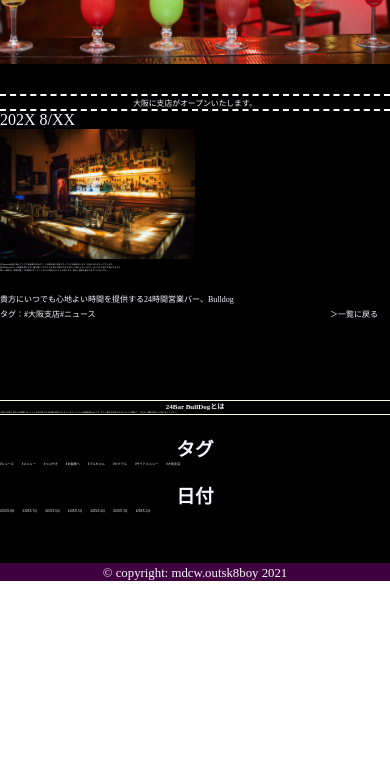
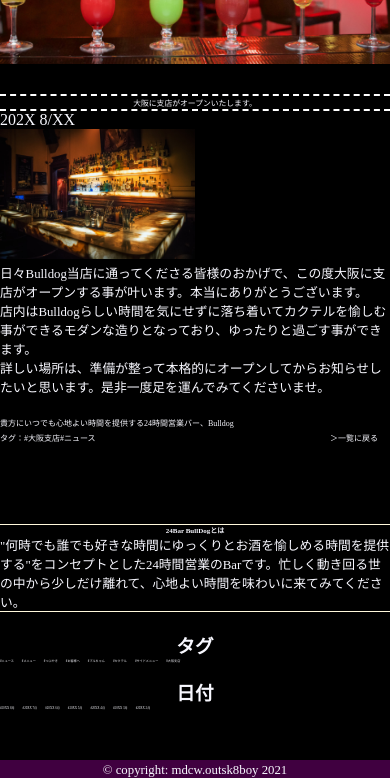
Before and after one commit to Monji-garcia/bar-bulldog, a plain HTML site: page blog.html in a window 390 px wide. Shown: the part 88-866 px from the top of the page. Before the commit the page ends 844 px from the top, so only its background shows below. Drawn offline with Linux system fonts and the light colour scheme; some packages are replaced by stand-ins of ours.

Commit message:
Add files via upload

```diff
--- a/css/style.css
+++ b/css/style.css
@@ -400,7 +400,7 @@ input[type="submit"]{
         margin-right: initial;
     }
     .b-hp,.b-sp{
-        font-size: 0.5vw;
+        font-size: 0.8rem;
     }
     .catch-p,.a-tg,.pageback{
         display: block;
```
